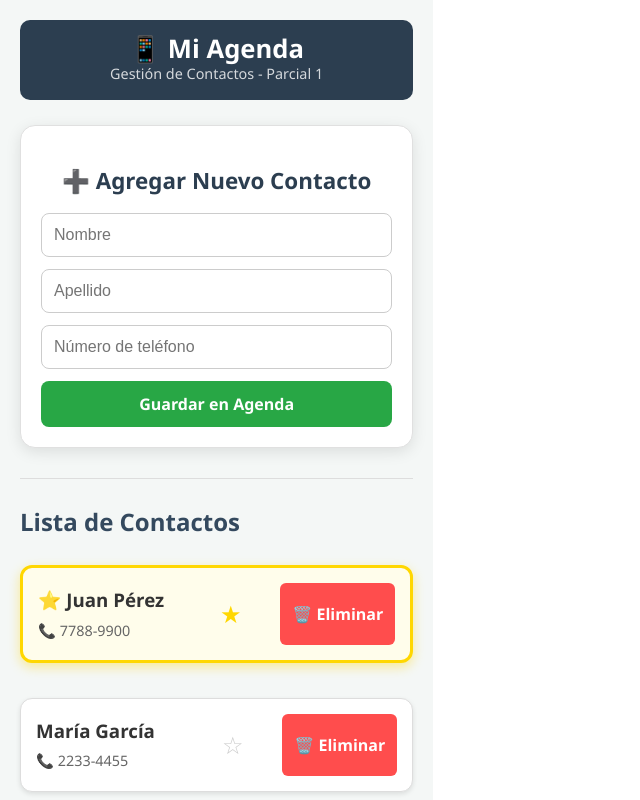
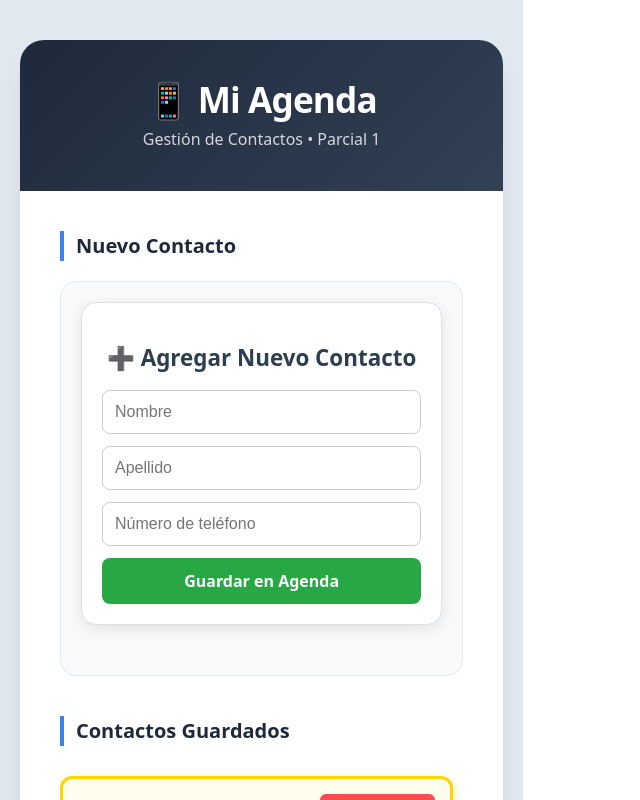
Before and after one commit to El-tio-oto/Parcial01-Multiplataforma-Laboratorio, a React (Vite) app in the folder Desafio01-Multiplataforma/: page / in a window 1280 px wide. Shown: the top 800 px of the page, without its empty margins (0-640 px from the left). Built offline with nearby package versions, Linux system fonts and the light colour scheme.

Commit message:
Cambios en diseño

```diff
--- a/Desafio01-Multiplataforma/src/App.jsx
+++ b/Desafio01-Multiplataforma/src/App.jsx
@@ -5,50 +5,111 @@ import contactsData from './contacts.json';
 
 function App() {
   return (
+    <div style={styles.pageWrapper}>
       <div style={styles.mainLayout}>
 
+        {/* ENCABEZADO CON GRADIENTE */}
         <header style={styles.header}>
           <h1 style={styles.title}>📱 Mi Agenda</h1>
-        <p style={styles.subtitle}>Gestión de Contactos - Parcial 1</p>
+          <p style={styles.subtitle}>Gestión de Contactos • Parcial 1</p>
         </header>
 
+        {/* CONTENEDOR DE DOS COLUMNAS */}
+        <div style={styles.contentGrid}>
+
+          {/* COLUMNA IZQUIERDA: FORMULARIO */}
+          <section style={styles.column}>
+            <h2 style={styles.sectionTitle}>Nuevo Contacto</h2>
+            <div style={styles.glassCard}>
               <AddContactForm />
+            </div>
+          </section>
 
-      <hr style={styles.divider} />
-
-      <h2 style={styles.sectionTitle}>Lista de Contactos</h2>
-      <div style={styles.listContainer}>
+          {/* COLUMNA DERECHA: LISTA */}
+          <section style={styles.column}>
+            <h2 style={styles.sectionTitle}>Contactos Guardados</h2>
+            <div style={styles.listScrollContainer}>
               {contactsData.map((c) => (
                 <Contact key={c.id} contact={c} />
               ))}
             </div>
+          </section>
 
+        </div>
+      </div>
     </div>
   );
 }
 
 const styles = {
+  pageWrapper: {
+    backgroundColor: '#e2e8f0', // Fondo general
+    minHeight: '100vh',
+    padding: '40px 20px',
+    display: 'flex',
+    justifyContent: 'center'
+  },
   mainLayout: {
-    maxWidth: '500px',
-    margin: '0 auto',
-    padding: '20px',
-    fontFamily: 'Segoe UI, sans-serif',
-    backgroundColor: '#f4f7f6',
-    minHeight: '100vh'
+    maxWidth: '1000px',
+    width: '100%',
+    backgroundColor: '#ffffff',
+    borderRadius: '24px',
+    boxShadow: '0 20px 25px -5px rgba(0, 0, 0, 0.1), 0 10px 10px -5px rgba(0, 0, 0, 0.04)',
+    overflow: 'hidden',
+    display: 'flex',
+    flexDirection: 'column'
   },
   header: {
     textAlign: 'center',
-    padding: '15px',
-    backgroundColor: '#2c3e50',
+    padding: '40px 20px',
+    background: 'linear-gradient(135deg, #1e293b 0%, #334155 100%)', // Degradado
     color: 'white',
-    borderRadius: '10px',
-    marginBottom: '25px'
   },
-  title: { margin: 0, fontSize: '1.6rem' },
-  subtitle: { margin: 0, fontSize: '0.9rem', opacity: 0.8 },
-  divider: { margin: '25px 0', border: 'none', borderTop: '1px solid #ddd' },
-  sectionTitle: { color: '#34495e', marginBottom: '15px' },
-  listContainer: { display: 'flex', flexDirection: 'column', gap: '15px' }
+  title: {
+    margin: 0,
+    fontSize: '2.2rem',
+    fontWeight: '800',
+    letterSpacing: '-0.025em'
+  },
+  subtitle: {
+    margin: '8px 0 0',
+    fontSize: '1rem',
+    opacity: 0.8,
+    fontWeight: '400'
+  },
+  contentGrid: {
+    display: 'grid',
+    gridTemplateColumns: 'repeat(auto-fit, minmax(350px, 1fr))', // Responsivo: 2 col o 1 col si es pequeño
+    gap: '40px',
+    padding: '40px',
+  },
+  column: {
+    display: 'flex',
+    flexDirection: 'column',
+    gap: '20px'
+  },
+  sectionTitle: {
+    color: '#1e293b',
+    fontSize: '1.25rem',
+    fontWeight: '700',
+    borderLeft: '4px solid #3b82f6',
+    paddingLeft: '12px',
+    margin: 0
+  },
+  glassCard: {
+    backgroundColor: '#f8fafc',
+    padding: '20px',
+    borderRadius: '16px',
+    border: '1px solid #e2e8f0'
+  },
+  listScrollContainer: {
+    display: 'flex',
+    flexDirection: 'column',
+    gap: '16px',
+    maxHeight: '550px', // Altura fija con scroll para no deformar la página
+    overflowY: 'auto',
+    paddingRight: '10px'
+  }
 };
 
 export default App;
```
Lines whose indentation alone changed are shown as unchanged.
